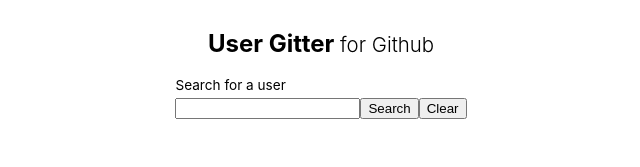
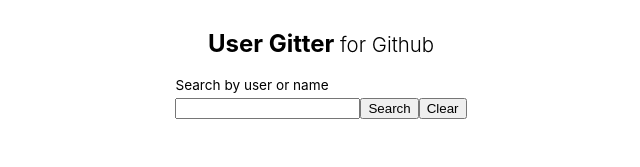
Before and after one commit to zombico/user-gitter, a React (Create React App) app in the folder client-app/: page / in a window 1280 px wide. Shown: the top 167 px of the page, without its empty margins (319-959 px from the left). Built offline with nearby package versions, Linux system fonts and the light colour scheme.

Commit message:
feat: search by real name or user name

```diff
--- a/client-app/src/components/FocusCard.js
+++ b/client-app/src/components/FocusCard.js
@@ -20,9 +20,9 @@
   }
 
   const stars = getStars(reposData)
-  // const array1 = [1, 2, 3, 4];
+
   const reducer = (accumulator, currentValue) => accumulator + currentValue
-  const starCount = stars?.reduce(reducer)
+  const starCount = stars?.length && stars?.reduce(reducer)
 
   console.log(starCount)
 
--- a/client-app/src/pages/UserSearch.js
+++ b/client-app/src/pages/UserSearch.js
@@ -13,7 +13,7 @@
 
   function requestConstructor(term, page) {
     const baseUrl = "https://api.github.com/search/users?"
-    const request = `${baseUrl}page=${page}&q=${term}+in%3Aname+type%3Auser&type=Users`
+    const request = `${baseUrl}page=${page}&q=${term}+in%3Aname+in%3Alogin+type%3Auser`
     return request
   }
 
@@ -52,7 +52,7 @@
       <form className="flex">
 
           <div className="flex column">
-            <label for="search-bar">Search for a user</label>
+            <label for="search-bar">Search by user or name</label>
             <input
               id="search-bar"
               type="text"
```
Also changed, not shown: 1 other file (tests, documents, lock files or other folders).
